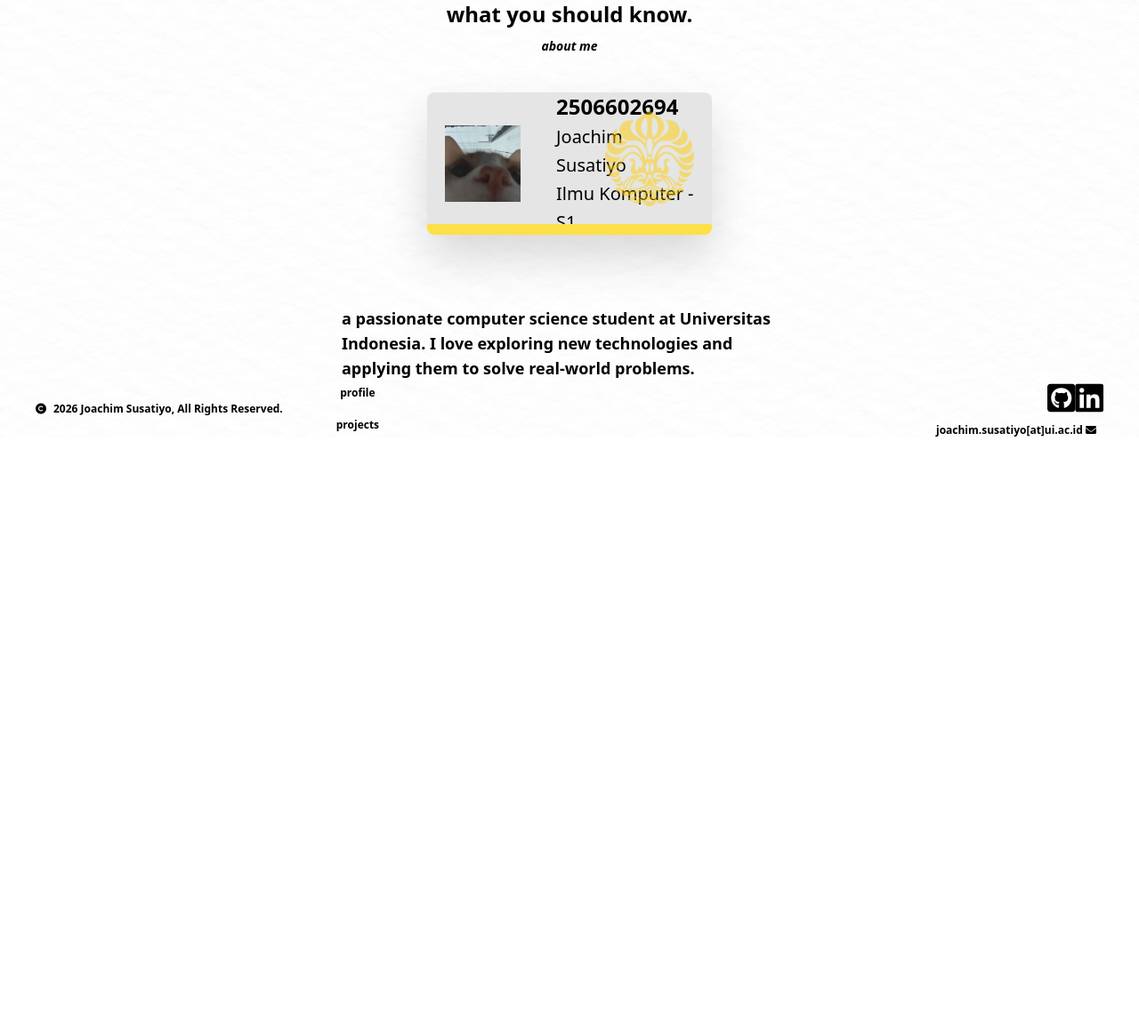
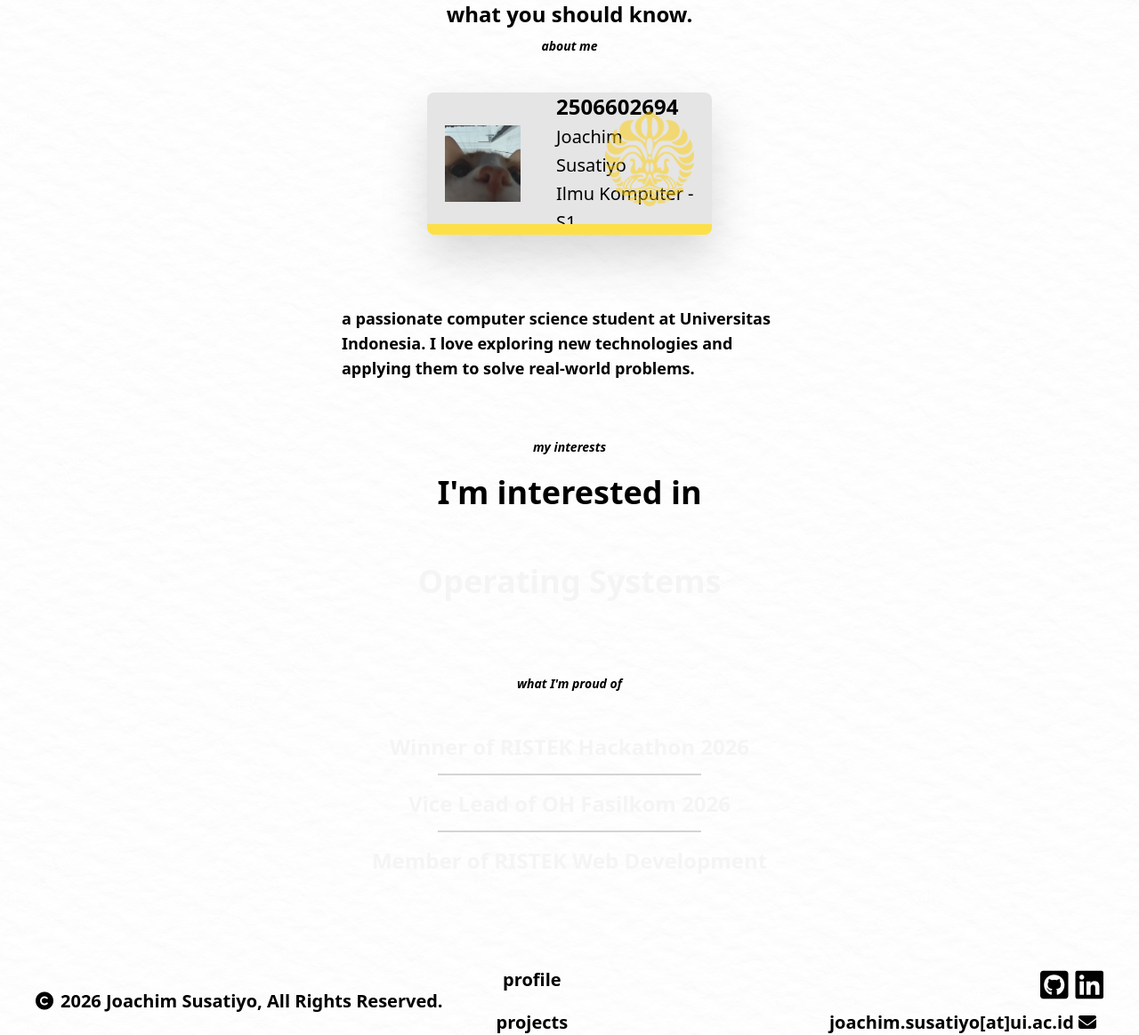
Before and after one commit to JocimSus/myportofolio, a Django app: page / in a window 1280 px wide. Shown: the part 948-2112 px from the top of the page at 89% size. Before the commit the page ends 1439 px from the top, so only its background shows below. Run offline with Django 5.2, Linux system fonts and the light colour scheme; some libraries are stand-ins or nearby versions; some web fonts are replaced.

Commit message:
feat: added interests section and exp section

```diff
--- a/apps/home/templates/home/home.html
+++ b/apps/home/templates/home/home.html
@@ -27,7 +27,7 @@
     {% tailwind_css %}
   </head>
   <body class="relative">
-    {% comment %} Background Texture {% endcomment %}
+    {% comment %}Background Texture{% endcomment %}
     <div class="absolute inset-0 pointer-events-none opacity-10 bg-repeat -z-10"
          style="background-image: url('{% static 'img/seamless-paper-texture.webp' %}')"></div>
     {% comment %}Navigation Bar{% endcomment %}
@@ -61,7 +61,7 @@
       </nav>
     </header>
     {% comment %}Profile Page Content{% endcomment %}
-    <main class="w-full">
+    <main class="w-full mb-20">
       <div class="max-w-full mx-2 lg:max-w-6xl lg:mx-auto h-full">
         {% comment %}Hero Section{% endcomment %}
         <section class="flex flex-col lg:flex-row justify-center items-center h-screen outline-yellow-500">
@@ -90,24 +90,24 @@
         {% comment %}Section Separator{% endcomment %}
         <div class="bg-tertiary-600 w-full h-0.5 rounded-full my-10"></div>
         {% comment %}About Me Section{% endcomment %}
-        <section class="flex flex-col items-center w-full mb-50">
+        <section class="flex flex-col items-center w-full">
           <p class="text-center text-2xl font-bold mb-10">
             what you should know.
             <br />
             <span class="text-sm text-secondary-100 italic">about me</span>
           </p>
-          {% comment %} Student Card Mock {% endcomment %}
+          {% comment %}Student Card Mock{% endcomment %}
           <div class="relative flex items-center bg-neutral-200 w-80 h-40 lg:w-100 lg:h-50 rounded-lg drop-shadow-2xl gap-10 px-5 mb-20 hover:-translate-y-2 transition-transform ease-in-out duration-300">
             <img src="{% static 'home/img/ui.webp' %}"
                  alt="Universitas Indonesia Logo"
                  width="100"
                  height="100"
-                 class="absolute top-5 right-5 opacity-50 -z-1">
+                 class="absolute top-5 right-5 opacity-50 -z-1" />
             <div>
-              <img src="{% static "home/img/cat.webp" %}"
+              <img src="{% static 'home/img/cat.webp' %}"
                    alt="Student"
                    width="100"
-                   height="100">
+                   height="100" />
             </div>
             <p class="text-lg lg:text-2xl">
               <span class="font-bold">2506602694</span>
@@ -118,24 +118,55 @@
                 Ilmu Komputer - S1
               </span>
             </p>
-            {% comment %} Yellow Line {% endcomment %}
+            {% comment %}Yellow Line{% endcomment %}
             <div class="absolute bottom-0 left-0 right-0 h-3 bg-yellow-300 rounded-b-lg"></div>
           </div>
-          <p class="max-w-xs lg:max-w-lg font-semibold text-lg">
-            a passionate computer science student at Universitas Indonesia. I love exploring new technologies and applying them to solve real-world problems.
+          <p class="max-w-xs lg:max-w-lg font-semibold text-lg">a passionate computer science student at Universitas Indonesia. I love exploring new technologies and applying them to solve real-world problems.</p>
+        </section>
+        <div class="bg-secondary-100 w-1/2 h-0.5 rounded-full mt-10 mb-5 mx-auto"></div>
+        {% comment %}My Interests Section{% endcomment %}
+        <section class="flex flex-col items-center w-full">
+          <p class="text-center font-bold mb-5">
+            <span class="text-sm text-secondary-100 italic">my interests</span>
           </p>
+          <p class="text-center font-bold text-4xl mb-10">I'm interested in</p>
+          <div class="flex flex-col bg-linear-to-b from-primary-800 to-tertiary-800 rounded-2xl w-100 h-20 justify-center text-neutral-100 text-center font-bold text-4xl overflow-hidden">
+            <div class="animate-scroll-interests flex flex-col w-full">
+              <p class="h-20 flex items-center justify-center shrink-0">Web Development</p>
+              <p class="h-20 flex items-center justify-center shrink-0">System Design</p>
+              <p class="h-20 flex items-center justify-center shrink-0">Operating Systems</p>
+              <p class="h-20 flex items-center justify-center shrink-0">Cloud Infrastructure</p>
+              <p class="h-20 flex items-center justify-center shrink-0">Web Development</p>
+            </div>
+          </div>
+        </section>
+        <div class="bg-secondary-100 w-1/2 h-0.5 rounded-full mt-10 mb-5 mx-auto"></div>
+        {% comment %}Experience and Competitions Section{% endcomment %}
+        <section class="flex flex-col items-center w-full">
+          <p class="text-center font-bold mb-5">
+            <span class="text-sm text-secondary-100 italic">what I'm proud of</span>
+          </p>
+          <ul class="flex flex-col bg-linear-to-b from-primary-800 to-secondary-600 rounded-2xl w-125 py-6 justify-center text-neutral-100 text-center font-semibold text-md lg:text-2xl gap-4">
+            <li class="relative pb-4 after:absolute after:bottom-0 after:left-1/2 after:-translate-x-1/2 after:w-2/3 after:h-0.5 after:bg-neutral-300">
+              Winner of RISTEK Hackathon 2026
+            </li>
+            <li class="relative pb-4 after:absolute after:bottom-0 after:left-1/2 after:-translate-x-1/2 after:w-2/3 after:h-0.5 after:bg-neutral-300">
+              Vice Lead of OH Fasilkom 2026
+            </li>
+            <li>Member of RISTEK Web Development</li>
+          </ul>
         </section>
       </div>
     </main>
     {% comment %}Footer{% endcomment %}
-    <footer class="w-full flex items-center bg-primary-700 h-25 text-primary-100 font-bold px-10 gap-4 text-xs lg:text-md">
+    <footer class="w-full flex items-center bg-primary-700 h-25 text-primary-100 font-bold px-10 gap-4 text-xs lg:text-xl">
       <p class="flex items-center gap-2">
         <i class="fa-solid fa-copyright"></i>
         <span>2026 Joachim Susatiyo, All Rights Reserved.</span>
       </p>
-      {% comment %} Vertical Line Separator {% endcomment %}
+      {% comment %}Vertical Line Separator{% endcomment %}
       <div class="w-1 h-full bg-primary-100 mx-3"></div>
-      {% comment %} Page Links {% endcomment %}
+      {% comment %}Page Links{% endcomment %}
       <ul class="flex h-full items-center justify-center flex-col gap-5">
         <li>
           <a href="{% url 'home' %}" class="hover:text-tertiary-100">profile</a>
@@ -145,18 +176,14 @@
           <a href="" class="hover:text-tertiary-100">projects</a>
         </li>
       </ul>
-      {% comment %} Social Media {% endcomment %}
+      {% comment %}Social Media{% endcomment %}
       <div class="flex flex-col ml-auto text-primary-100 gap-2">
-        <ul class="flex ml-auto">
+        <ul class="flex ml-auto gap-2">
           <li>
-            <a href="https://github.com/JocimSus">
-              <i class="fa-brands fa-square-github text-4xl"></i>
-            </a>
+            <a href="https://github.com/JocimSus"><i class="fa-brands fa-square-github text-4xl"></i></a>
           </li>
           <li>
-            <a href="https://linkedin.com/in/joachim-susatiyo-049339292">
-              <i class="fa-brands fa-linkedin text-4xl"></i>
-            </a>
+            <a href="https://linkedin.com/in/joachim-susatiyo-049339292"><i class="fa-brands fa-linkedin text-4xl"></i></a>
           </li>
         </ul>
         <span class="mr-2">
```
Also changed, not shown: theme/static_src/src/styles.css (+12 -0 lines).
